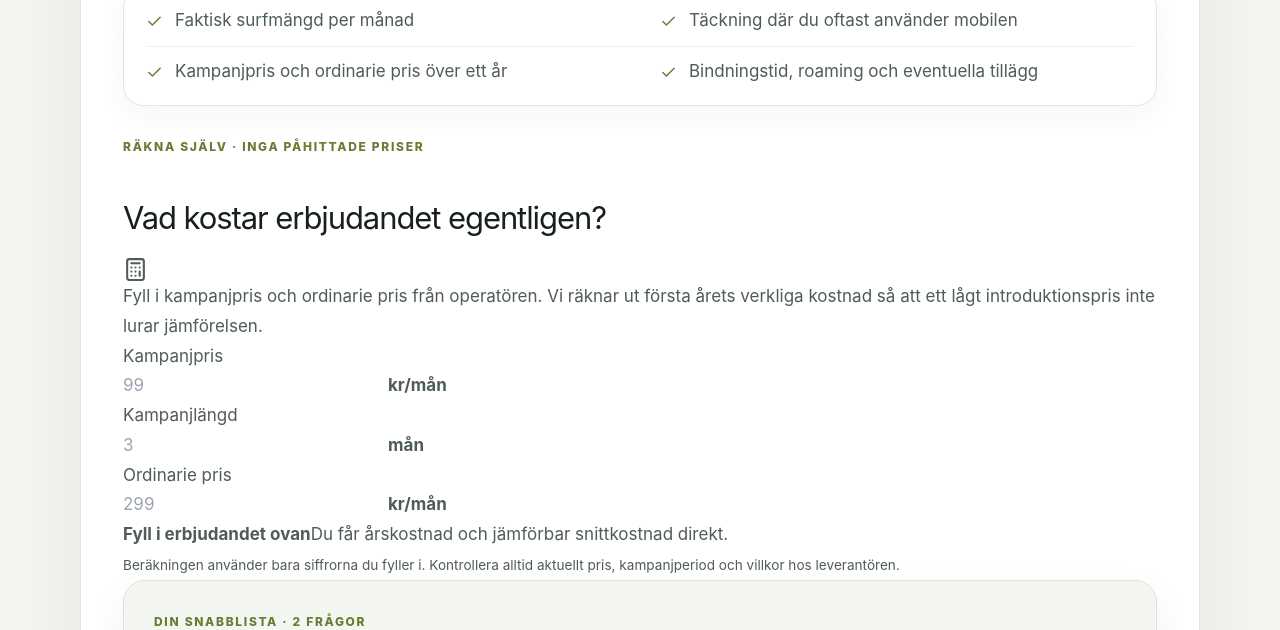
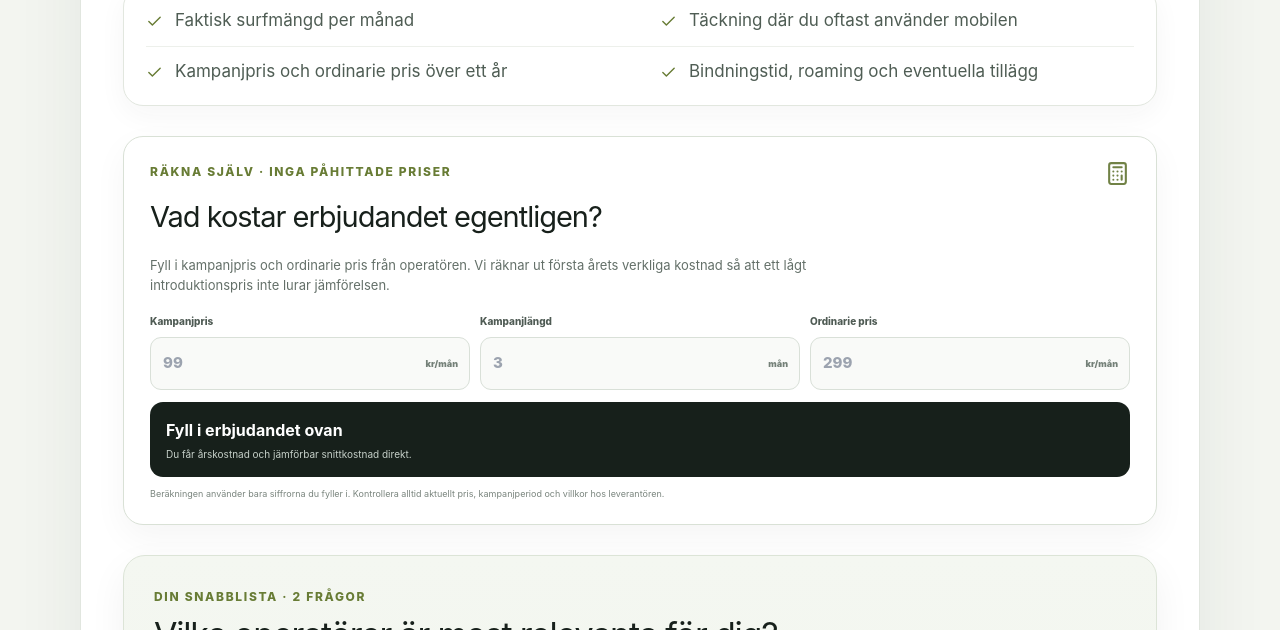
Before and after one commit to arvidlandin-cpu/sankkostnaden, a Next.js app: page /mobil in a window 1280 px wide. Shown: the part 940-1570 px from the top of the page. Built offline with nearby package versions, Linux system fonts and the light colour scheme.

Commit message:
Style verification metadata and annual cost tools

```diff
--- a/styles/global.css
+++ b/styles/global.css
@@ -2034,3 +2034,140 @@ footer{
     box-shadow:inset 0 0 0 1px rgba(23,32,27,.08);
   }
 }
+
+
+/* Data credibility + real-cost calculator */
+.partnerVerification{
+  display:flex;
+  flex-wrap:wrap;
+  gap:6px 10px;
+  margin-top:12px;
+  color:#7a857e;
+  font-size:9px;
+  line-height:1.3;
+}
+.partnerVerification span+span::before{
+  content:'•';
+  margin-right:10px;
+  color:#a5aea8;
+}
+.partnerVerification.compact{
+  margin:0 0 12px;
+  padding-top:10px;
+  border-top:1px solid #edf0eb;
+}
+.costRealityCheck{
+  margin:6px 0 30px;
+  padding:24px 26px;
+  border:1px solid #d9e1d6;
+  border-radius:20px;
+  background:#fff;
+  box-shadow:0 12px 34px rgba(23,32,27,.045);
+}
+.costRealityHead{
+  display:flex;
+  align-items:flex-start;
+  justify-content:space-between;
+  gap:20px;
+}
+.costRealityHead h2{
+  margin:5px 0 0!important;
+  font-size:29px!important;
+  letter-spacing:-.035em!important;
+}
+.costRealityHead>svg{
+  flex:0 0 auto;
+  color:#718246;
+}
+.costRealityCheck>p{
+  max-width:720px;
+  margin:12px 0 18px;
+  color:#647069;
+  font-size:13px;
+  line-height:1.55;
+}
+.costRealityInputs{
+  display:grid;
+  grid-template-columns:repeat(3,minmax(0,1fr));
+  gap:10px;
+}
+.costRealityInputs label{
+  display:grid;
+  gap:7px;
+  color:#4f5b54;
+  font-size:10px;
+  font-weight:850;
+}
+.costRealityInputs label>div{
+  min-height:47px;
+  display:flex;
+  align-items:center;
+  border:1px solid #d9e0d8;
+  border-radius:11px;
+  background:#f9faf8;
+  overflow:hidden;
+}
+.costRealityInputs input{
+  width:100%;
+  min-width:0;
+  padding:12px;
+  border:0;
+  outline:0;
+  background:transparent;
+  color:#17201b;
+  font:inherit;
+  font-size:15px;
+  font-weight:850;
+}
+.costRealityInputs b{
+  padding-right:11px;
+  color:#748078;
+  font-size:9px;
+  white-space:nowrap;
+}
+.costRealityResult{
+  min-height:68px;
+  margin-top:12px;
+  padding:14px 16px;
+  display:flex;
+  align-items:center;
+  gap:10px;
+  border-radius:13px;
+  background:#17201b;
+  color:#fff;
+}
+.costRealityResult>svg{
+  flex:0 0 auto;
+  color:#dff46a;
+}
+.costRealityResult>div{
+  display:grid;
+  gap:2px;
+}
+.costRealityResult strong{
+  color:#fff;
+  font-size:16px;
+}
+.costRealityResult span{
+  color:#c6d0c9;
+  font-size:10px;
+}
+.costRealityCheck>small{
+  display:block;
+  margin-top:10px;
+  color:#7a857e;
+  font-size:9px;
+  line-height:1.45;
+}
+@media(max-width:650px){
+  .costRealityCheck{
+    margin-left:-6px;
+    margin-right:-6px;
+    padding:20px 16px;
+  }
+  .costRealityHead h2{font-size:25px!important}
+  .costRealityInputs{grid-template-columns:1fr}
+  .costRealityInputs label>div{min-height:50px}
+  .partnerVerification span+span::before{display:none}
+  .partnerVerification{display:grid;gap:2px}
+}
```
